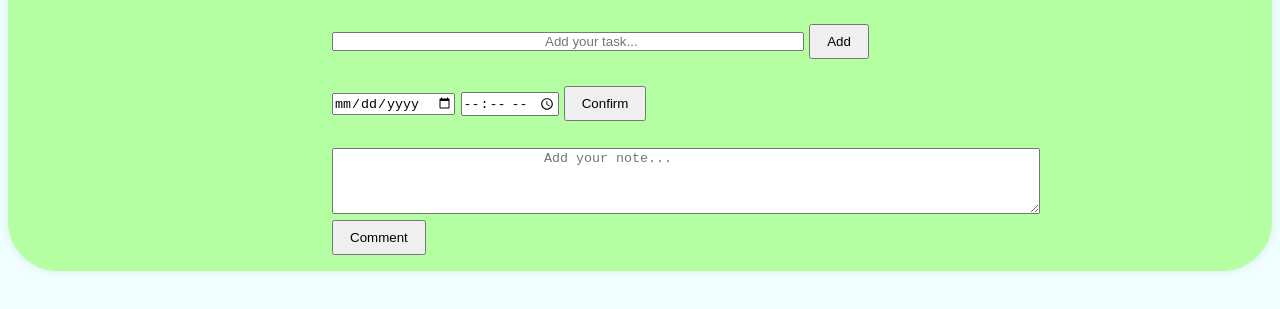
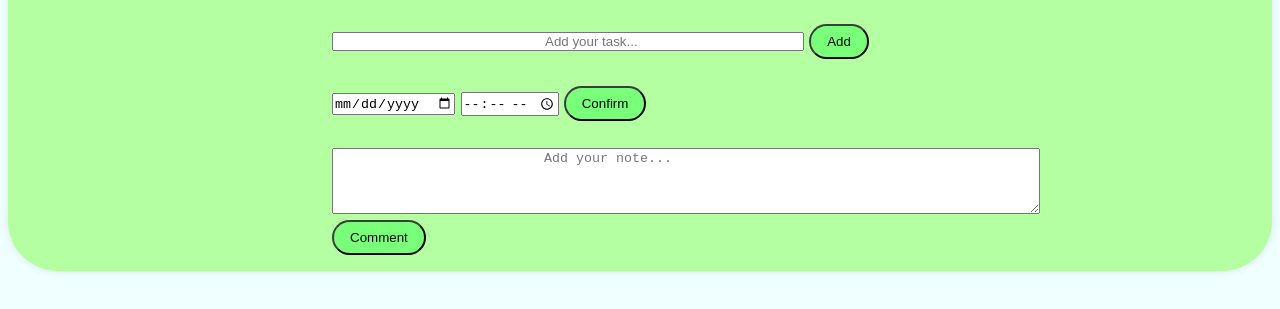
Before and after one commit to TruongPhuc2005/to-do-list-app, a plain HTML site: page index.html in a window 1280 px wide. Shown: the part 109-418 px from the top of the page. Drawn offline with Linux system fonts and the light colour scheme.

```diff
--- a/style.css
+++ b/style.css
@@ -33,6 +33,9 @@
 
 button{
     padding: 0.5rem 1rem;
+    border-radius: 50px;
+    background-color: rgb(122, 255, 122);
+    border-color: rgb(61, 61, 61);
 }
 
 ul{
@@ -42,4 +45,5 @@
 
 li{
     padding: 0.5rem;
+    background-color: #eee;
 }
```
